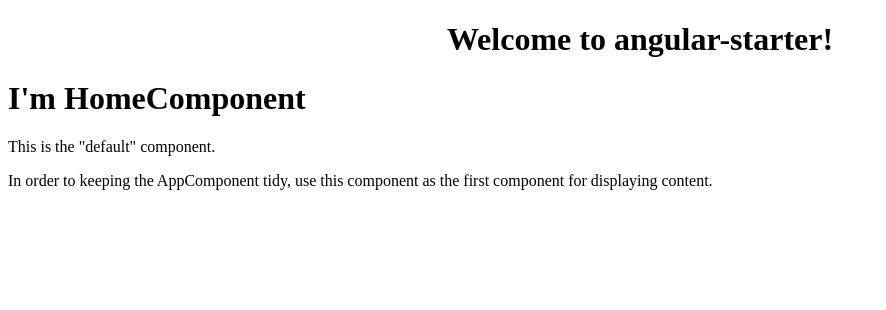
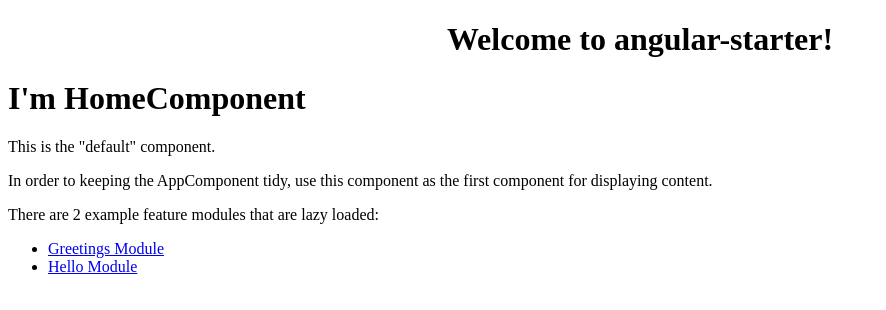
Before and after one commit to jesperh/AngularStarter, an Angular app: page /home in a window 1280 px wide. Shown: the top 310 px of the page, without its empty margins (0-886 px from the left). Built offline with nearby package versions, Linux system fonts and the light colour scheme.

Commit message:
Edit Hello Componet routing. Edit Hello Module to import SharedModule

```diff
--- a/package.json
+++ b/package.json
@@ -1,6 +1,6 @@
 {
   "name": "angular-starter",
-  "version": "0.0.0",
+  "version": "0.1.0",
   "scripts": {
     "ng": "ng",
     "start": "ng serve",
--- a/src/app/hello/hello.component.html
+++ b/src/app/hello/hello.component.html
@@ -2,8 +2,8 @@
 <h2>Saying hello to all the things in universe</h2>
 
 <ul>
-  <li><a routerLink="../world">Hello World</a></li>
-  <li><a routerLink="../universe">Hello Universe</a></li>
+  <li><a routerLink="/hello/world">Hello World</a></li>
+  <li><a routerLink="/hello/universe">Hello Universe</a></li>
 </ul>
 
 <p>{{hello}}</p>
--- a/src/app/hello/hello.module.ts
+++ b/src/app/hello/hello.module.ts
@@ -1,10 +1,12 @@
 import { NgModule } from '@angular/core';
 import { HelloComponent } from './hello.component';
 import { HelloRoutingModule } from './hello-routing.module';
+import { SharedModule } from '../shared/shared.module';
 
 @NgModule({
   imports: [
-    HelloRoutingModule
+    HelloRoutingModule,
+    SharedModule
   ],
   declarations: [HelloComponent]
 })
--- a/src/app/home/home.component.html
+++ b/src/app/home/home.component.html
@@ -1,3 +1,8 @@
 <h1>I'm HomeComponent</h1>
 <p>This is the "default" component.</p>
 <p>In order to keeping the AppComponent tidy, use this component as the first component for displaying content. </p>
+<p>There are 2 example feature modules that are lazy loaded:</p>
+<ul>
+  <li><a routerLink="/greetings">Greetings Module</a></li>
+  <li><a routerLink="/hello">Hello Module</a></li>
+</ul>
```
